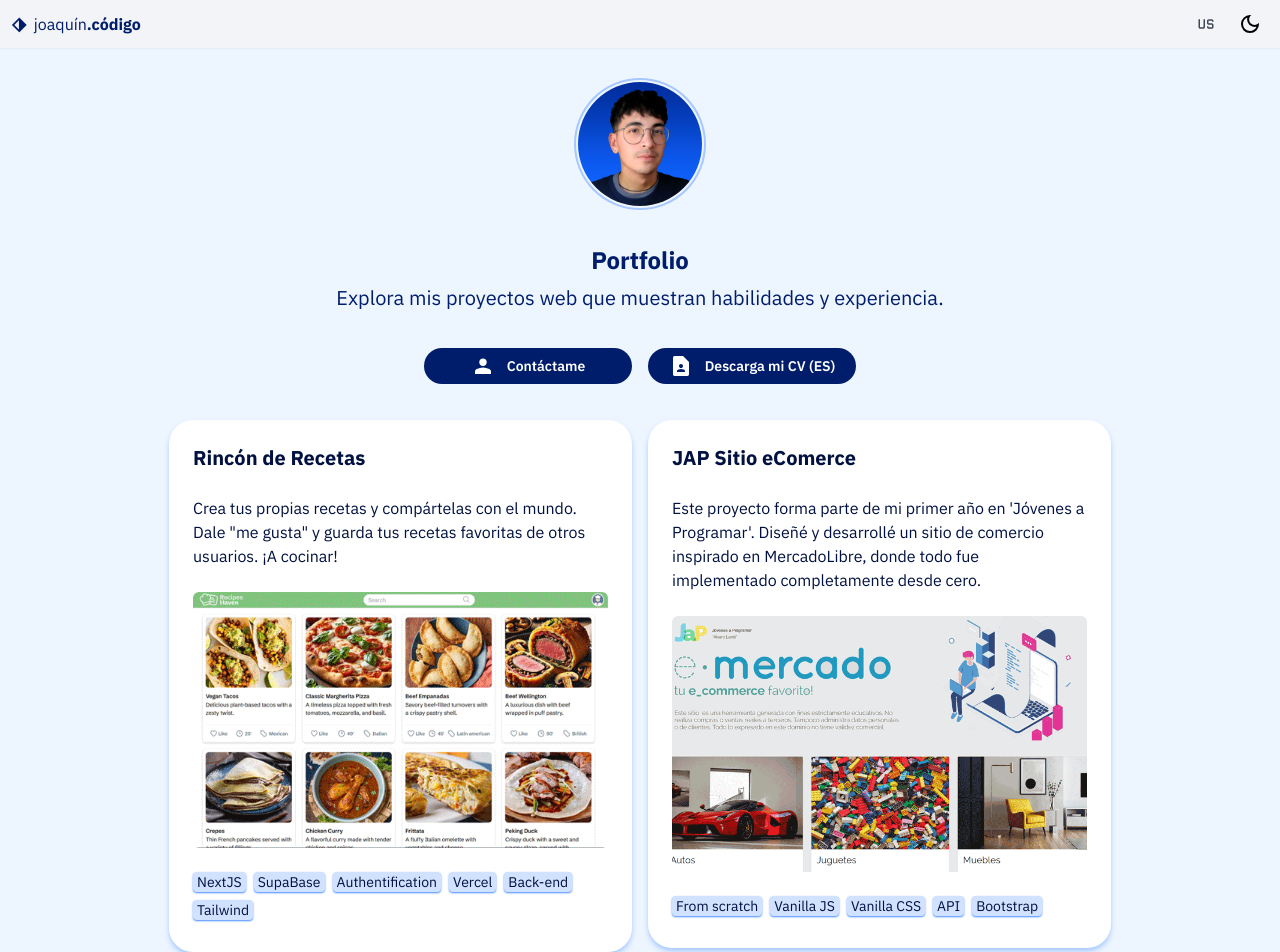
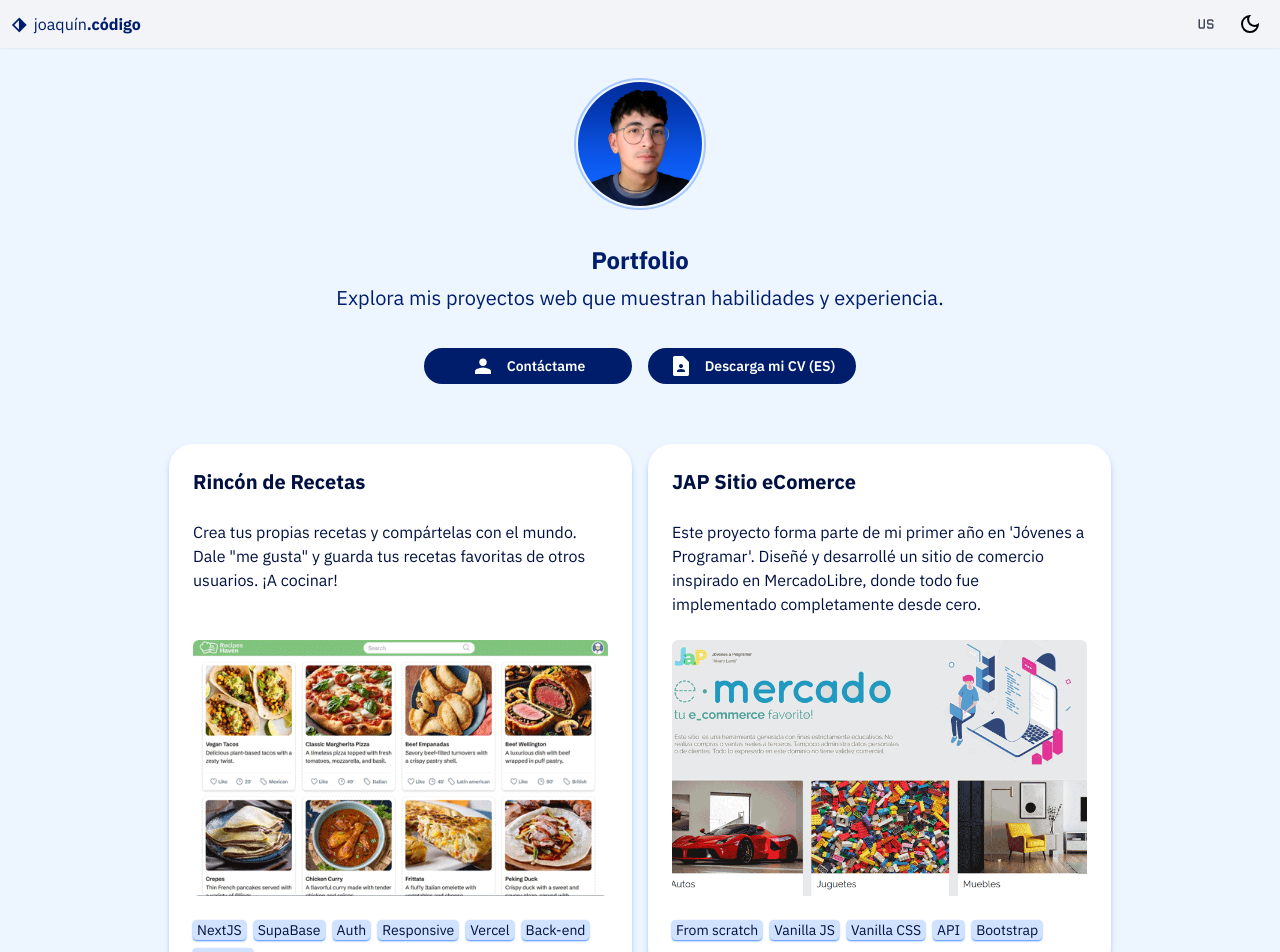
Before and after one commit to joaquincodigo/portfolio, a React (Create React App) app: page / in a window 1280 px wide. Shown: the top 952 px of the page. Built offline with nearby package versions, Linux system fonts and the light colour scheme; the HTML template or start-up script is replaced by a standard one.

Commit message:
Added CV files. CV files linked to resume button.

```diff
--- a/src/Components/ButtonResume.jsx
+++ b/src/Components/ButtonResume.jsx
@@ -7,11 +7,17 @@ const ButtonResume = () => {
   const resumeIcon = "images/ResumeIconWhite.svg";
   const text =
     language === "en" ? "Download my CV (EN)" : "Descarga mi CV (ES)";
+  const resumeLink =
+    language === "en"
+      ? "/cv/Joaquin Ortiz CV - English.pdf"
+      : "/cv/Joaquin Ortiz CV - Spanish.pdf";
 
   return (
-    <div className="ResumeButton mb-9">
-      <Button text={text} icon={resumeIcon} />
-    </div>
+    <a href={resumeLink} download>
+      <div className="ResumeButton mb-9">
+        <Button text={text} icon={resumeIcon} />
+      </div>
+    </a>
   );
 };
 
--- a/src/Components/ProjectEntry.jsx
+++ b/src/Components/ProjectEntry.jsx
@@ -1,7 +1,6 @@
 import React, { useContext } from "react";
 
 const ProjectEntry = ({ title, text, image, link, tags }) => {
-
   return (
     <a href={link} target="_blank" rel="noopener noreferrer">
       <div className="ProjectEntry md:min-h-[527.95px] mb-6 p-6 rounded-3xl shadow-md shadow-blue-30 dark:shadow-blue-90 dark:border dark:border-blue-70 text-blue-100 dark:text-blue-10 bg-white dark:bg-blue-90 max-w-[463px] mx-auto hover:ring-1 transition-all duration-200 ring-blue-30 dark:ring-blue-50 hover:shadow-blue-40 dark:hover:shadow-blue-70 ">
@@ -9,18 +8,27 @@ const ProjectEntry = ({ title, text, image, link, tags }) => {
         <h3 className="text-xl font-bold mb-6">{title}</h3>
 
         {/* TEXT */}
-        <p className="text-base mb-6">{text}</p>
+        {/* Min height of 4 lines with 1.25 of separation */}
+        <p className="text-base mb-6 min-h-24 ">{text}</p>
 
         {/* IMAGE */}
-          <img className="rounded-md mb-6 w-full h-64 object-cover" src={image} alt="Project Screenshot" />
+        <img
+          className="rounded-md mb-6 w-full h-64 object-cover"
+          src={image}
+          alt="Project Screenshot"
+        />
 
         {/* TAGS */}
         <div className="items-start flex flex-wrap w-100">
-        {tags.map((tag, index) => (
-          <span className="bg-blue-20 shadow-sm shadow-blue-50 dark:bg-blue-70 text-sm px-1 me-2 mb-2 whitespace-nowrap rounded rounded-ml" key={index}>{tag}</span>
-        ))}
+          {tags.map((tag, index) => (
+            <span
+              className="bg-blue-20 shadow-sm shadow-blue-50 dark:bg-blue-70 text-sm px-1 me-2 mb-2 whitespace-nowrap rounded rounded-ml"
+              key={index}
+            >
+              {tag}
+            </span>
+          ))}
         </div>
-
       </div>
     </a>
   );
--- a/src/Components/ProjectRecipemanager.jsx
+++ b/src/Components/ProjectRecipemanager.jsx
@@ -17,7 +17,7 @@ const ProjectRecipemanager = () => {
 
   const image = "images/RecipemanagerPhoto.gif";
   const link = "https://recipemanager-w4dh.vercel.app/home";
-  const tags = ["NextJS", "SupaBase", "Authentification", "Vercel", "Back-end", "Tailwind"]
+  const tags = ["NextJS", "SupaBase", "Auth", "Responsive", "Vercel", "Back-end", "Tailwind"]
 
   return (
     <div className="ProjectPokemon">
```
Also changed, not shown: 2 other files (tests, documents, lock files or other folders).
